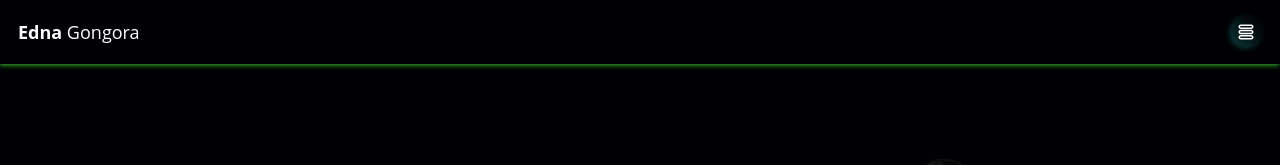
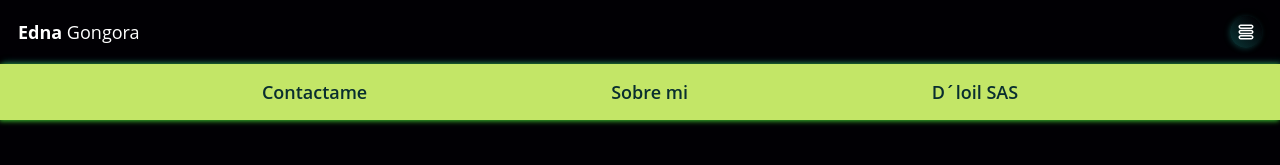
Before and after one commit to IngDonovan/broch-page, a React (Vite) app: page /broch-page in a window 1280 px wide. Shown: the top 165 px of the page. Built offline with nearby package versions, Linux system fonts and the light colour scheme.

Commit message:
add new menu bar

```diff
--- a/src/Components/NavHeader/NavHeader.scss
+++ b/src/Components/NavHeader/NavHeader.scss
@@ -26,5 +26,16 @@ header{
     .menuIco:hover{
         color: $pColor;
     }
+    .menu-bar{
+        background: $sColor;
+        color: $tColor;
+        font-weight: 600;
+    }
+    .menu-bar-list{
+        width: 100%;
+        display: flex;
+        align-items: center;
+        justify-content: space-evenly;
 
+    }
 }
--- a/src/Components/NavHeader/index.jsx
+++ b/src/Components/NavHeader/index.jsx
@@ -31,6 +31,13 @@ const NavHeader = () => {
           </ul>
         </div>
       </nav>
+      <nav className="menu-bar">
+        <ul className="menu-bar-list">
+          <li>Contactame</li>
+          <li>Sobre mi</li>
+          <li>D´loil SAS</li>
+        </ul>
+      </nav>
     </header>
   );
 };
```
